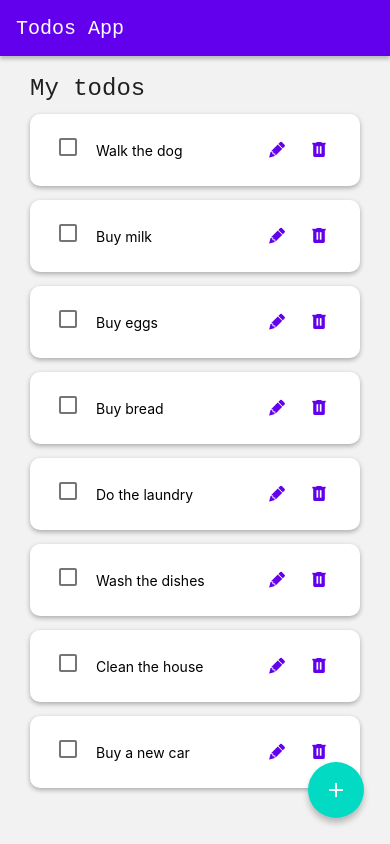
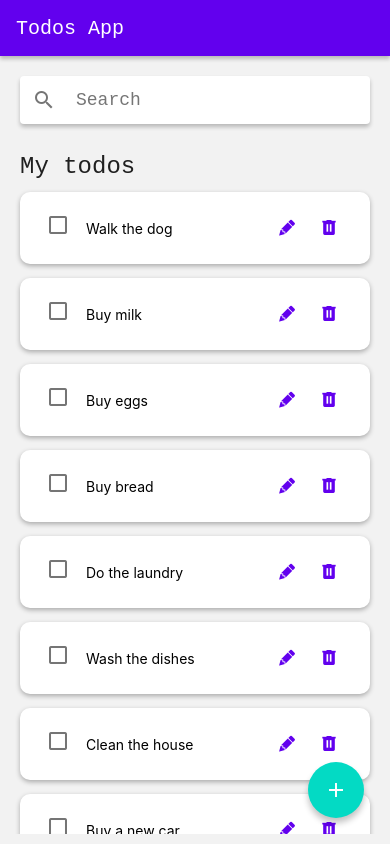
Before and after one commit to Neo-Ciber94/ReactNativeTodoApp, a React Native app: screen / in a window 390 px wide. Built offline with nearby package versions, Linux system fonts and the light colour scheme.

Commit message:
Updated styles

```diff
--- a/src/components/TodoEditor/index.tsx
+++ b/src/components/TodoEditor/index.tsx
@@ -46,7 +46,7 @@ export default function TodoEditor({ title, todo }: TodoEditorProps) {
       dispatch(createTodo(data));
     }
 
-    navigation.navigate(routes.list);
+    navigation.navigate(routes.list, {});
   };
 
   return (
@@ -73,6 +73,7 @@ export default function TodoEditor({ title, todo }: TodoEditorProps) {
             placeholder="Title of this todo..."
             onBlur={onBlur}
             onChangeText={onChange}
+            multiline
             value={value}
           />
         )}
--- a/src/components/TodoList/index.tsx
+++ b/src/components/TodoList/index.tsx
@@ -13,17 +13,23 @@ import routes from "../../routes";
 import ConfirmDeleteDialog from "../ConfirmDeleteDialog";
 import TodoItem from "../TodoItem";
 import { NavigationType } from "../../types";
-import { Headline } from "react-native-paper";
+import { Headline, Searchbar } from "react-native-paper";
 
 export default function TodoList() {
   const todos = useSelector(selectTodos);
   const layout = useWindowDimensions();
   const dispatch = useDispatch();
   const navigation = useNavigation<NavigationType<"Edit">>();
-  const isLargeScreen = layout.width > 1200;
-
   const [dialogVisible, setDialogVisible] = useState(false);
   const [selectedTodo, setSelectedTodo] = useState<Todo | null>(null);
+  const [searchText, setSearchText] = useState("");
+  let padding = styles.px;
+
+  if (layout.width > 1000) {
+    padding = styles.pxLarge;
+  } else if (layout.width > 600) {
+    padding = styles.pxMedium;
+  }
 
   const handleEdit = (t: Todo) => {
     navigation.navigate(routes.edit, {
@@ -51,7 +57,15 @@ export default function TodoList() {
 
   return (
     <>
-      <ScrollView style={styles.list}>
+      <View style={[styles.search, padding]}>
+        <Searchbar
+          placeholder="Search"
+          onChangeText={setSearchText}
+          value={searchText}
+        />
+      </View>
+
+      <ScrollView style={[styles.list, padding]}>
         <Headline>My todos</Headline>
         {todos.map((todo) => (
           <View key={todo.id} style={styles.item}>
@@ -75,11 +89,22 @@ export default function TodoList() {
 }
 
 const styles = StyleSheet.create({
+  px: {
+    paddingHorizontal: 10,
+  },
+  pxMedium: {
+    paddingHorizontal: 60,
+  },
+  pxLarge: {
+    paddingHorizontal: 250,
+  },
+  search: {
+    marginBottom: 20,
+    marginTop: 10,
+  },
   list: {
-    paddingHorizontal: 20,
     paddingTop: 5,
     paddingBottom: 80,
-    width: "100%",
   },
   item: {
     marginVertical: 7,
--- a/src/pages/Main.tsx
+++ b/src/pages/Main.tsx
@@ -22,7 +22,7 @@ export default function Main({ navigation }: Props) {
   return (
     <View style={{ height: "100%" }}>
       <TodoList />
-      <AddTodoButton onPress={() => navigation.navigate(routes.add)} />
+      <AddTodoButton onPress={() => navigation.navigate(routes.add, {})} />
     </View>
   );
 }
```
